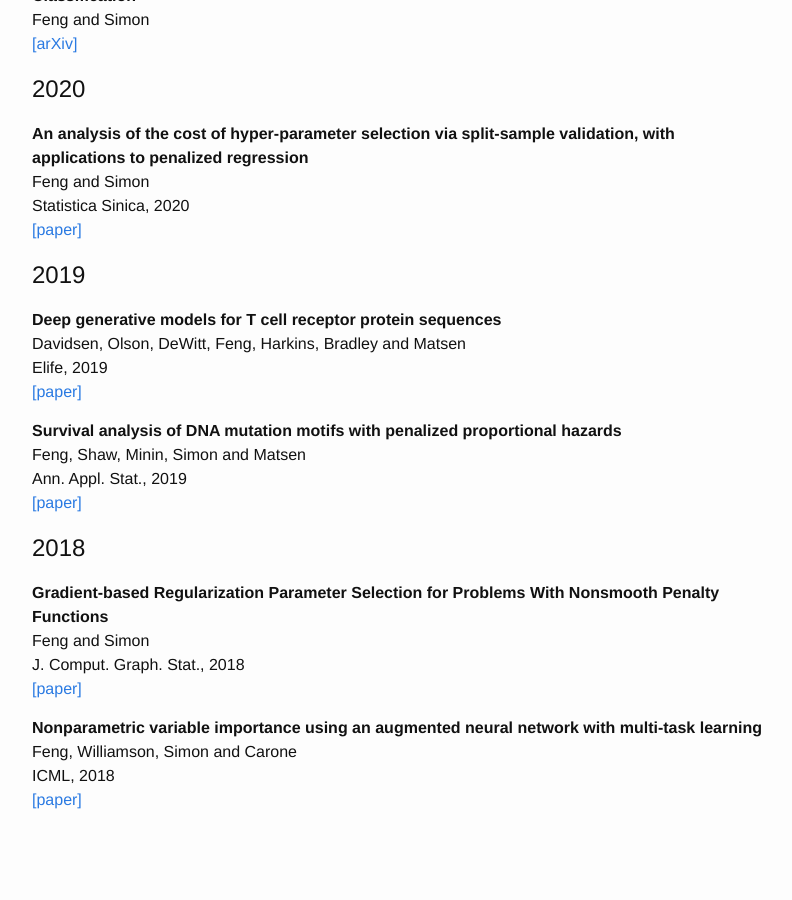
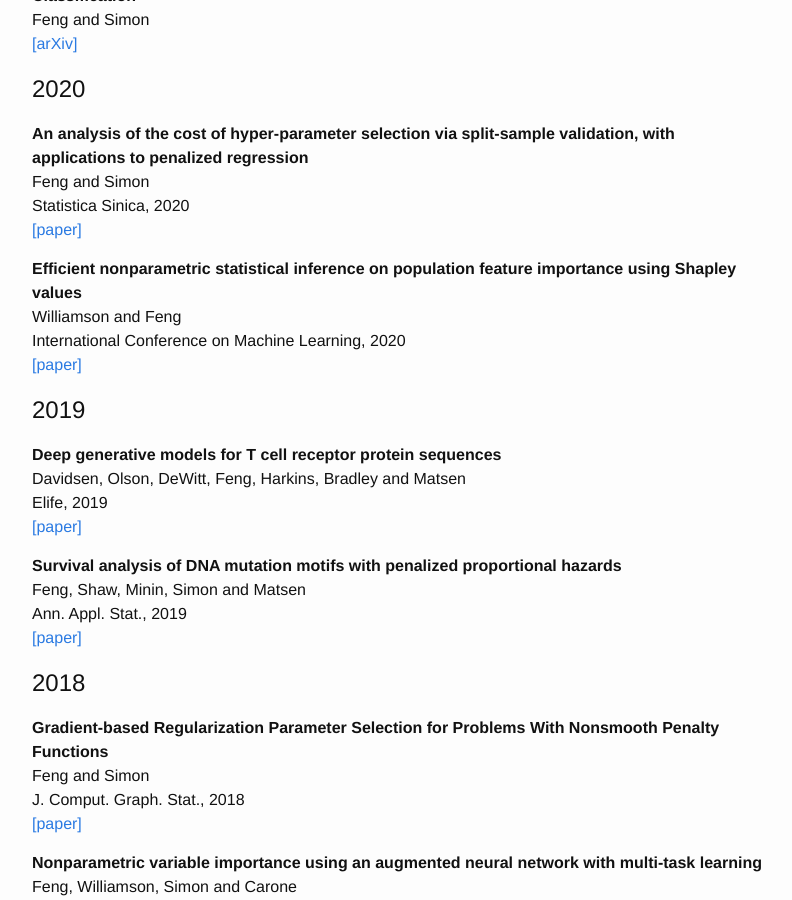
Before and after one commit to jjfeng/jjfeng.github.io, a Jekyll site: the page built from publications.md, in a window 1280 px wide and 900 px high, scrolled down 555 px. Shown: the whole window, without its empty margins (238-1030 px from the left). Built offline with Jekyll 4.4.1, drawn with Linux system fonts in a browser that asks for light colours; before the commit the page ends 1412 px from its top, so only the background shows below that.

Commit message:
adding pub

```diff
--- a/publications.md
+++ b/publications.md
@@ -30,6 +30,11 @@ Feng and Simon<br />
 Statistica Sinica, 2020<br />
 [\[paper\]](http://www3.stat.sinica.edu.tw/ss_newpaper/SS-2017-0310_na.pdf)
 
+**Efficient nonparametric statistical inference on population feature importance using Shapley values**<br />
+Williamson and Feng<br />
+International Conference on Machine Learning, 2020<br />
+[\[paper\]](https://proceedings.icml.cc/static/paper_files/icml/2020/3042-Paper.pdf)
+
 ## 2019
 **Deep generative models for T cell receptor protein sequences**<br />
 Davidsen, Olson, DeWitt, Feng, Harkins, Bradley and Matsen<br />
```
